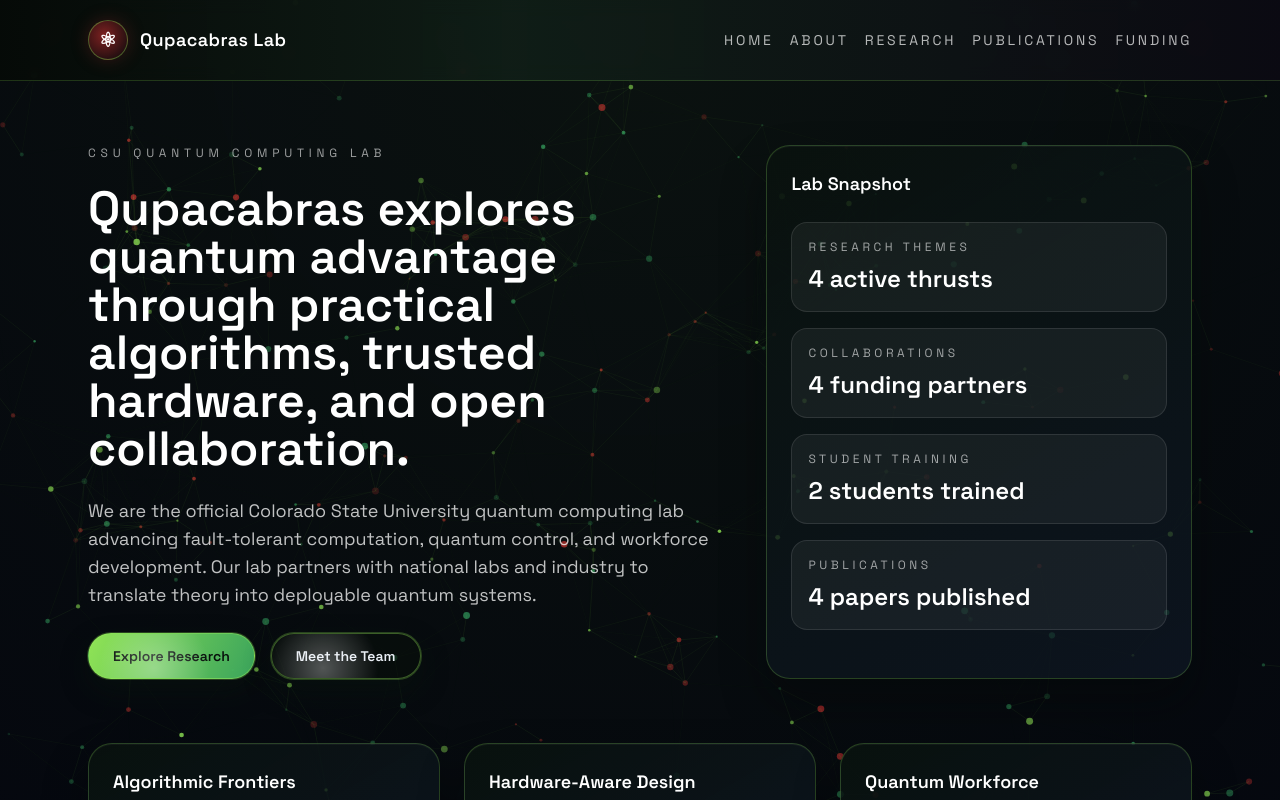
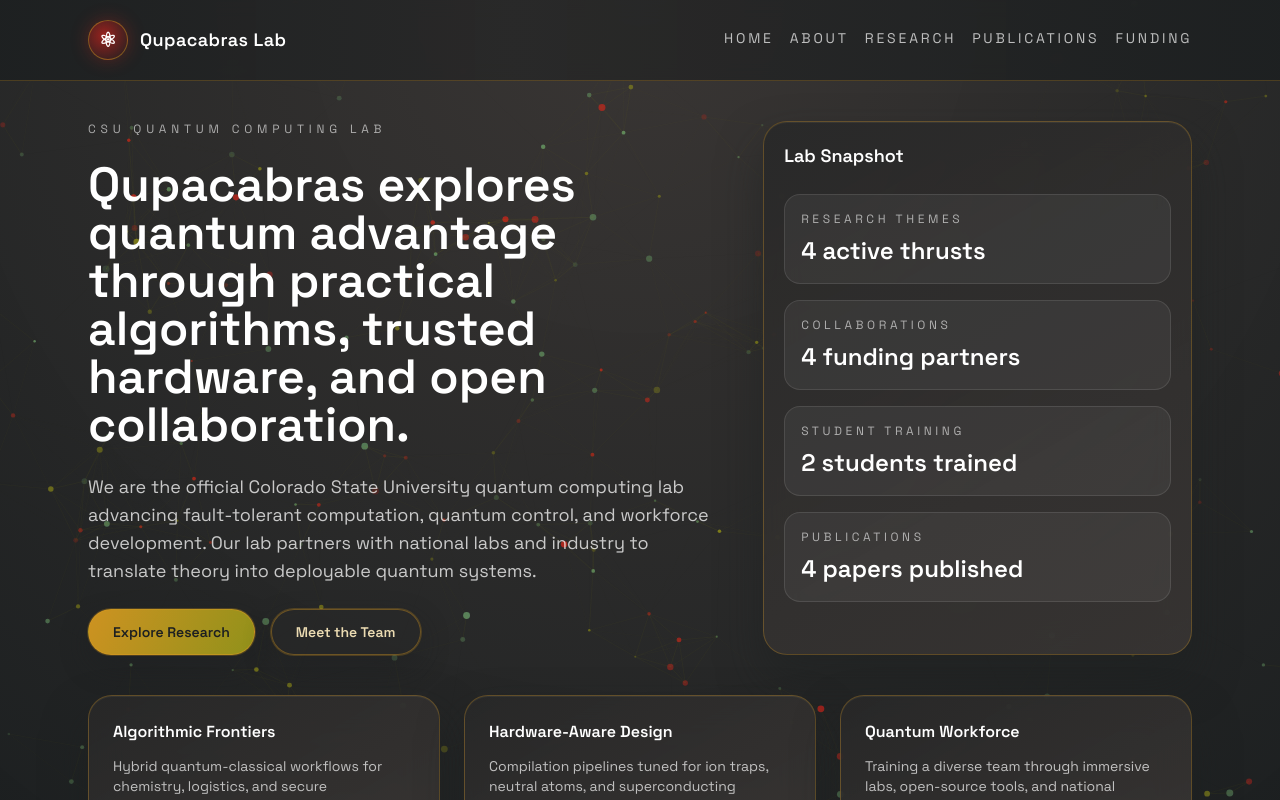
Before and after one commit to qupacabras-lab/qupacabras-org, a Svelte app: page / in a window 1280 px wide. Shown: the top 800 px of the page. Built offline with nearby package versions, Linux system fonts and the light colour scheme.

Commit message:
Added more interactivity on personnel page + changed color scheme + scaling effect to bubbles

```diff
--- a/src/app.css
+++ b/src/app.css
@@ -5,17 +5,60 @@
 @tailwind utilities;
 
 :root {
-  color-scheme: light;
-  --creature-lime: #98f05a;
-  --creature-emerald: #2e8f58;
-  --creature-blood: #b02b2b;
-  --creature-fog: rgba(147, 233, 115, 0.14);
+  color-scheme: dark;
+  --gb-bg: #282828;
+  --gb-bg-strong: #1d2021;
+  --gb-bg-soft: #3c3836;
+  --gb-fg: #ebdbb2;
+  --gb-fg-strong: #fbf1c7;
+  --gb-accent: #d79921;
+  --gb-accent-2: #98971a;
+  --gb-emerald: #689d6a;
+  --gb-red: #cc241d;
+  --gb-blue: #458588;
+  --gb-purple: #b16286;
+  --gb-yellow-deep: #b57614;
+  --gb-accent-rgb: 215 153 33;
+  --gb-accent-2-rgb: 152 151 26;
+  --gb-emerald-rgb: 104 157 106;
+  --gb-red-rgb: 204 36 29;
+  --gb-blue-rgb: 69 133 136;
+  --gb-purple-rgb: 177 98 134;
+  --creature-lime: var(--gb-accent-2);
+  --creature-emerald: var(--gb-emerald);
+  --creature-blood: var(--gb-red);
+  --panel-bg-1: rgba(40, 40, 40, 0.9);
+  --panel-bg-2: rgba(60, 56, 54, 0.78);
+  --panel-border: rgba(215, 153, 33, 0.3);
+  --panel-shadow: inset 0 1px 0 rgba(251, 241, 199, 0.06), 0 24px 44px rgba(29, 32, 33, 0.52);
+  --nav-bg: linear-gradient(
+    90deg,
+    rgba(29, 32, 33, 0.95),
+    rgba(40, 40, 40, 0.92) 40%,
+    rgba(29, 32, 33, 0.95)
+  );
+  --nav-border: rgba(215, 153, 33, 0.25);
+  --cta-border: rgba(215, 153, 33, 0.55);
+  --cta-bg: linear-gradient(115deg, rgba(215, 153, 33, 0.95), rgba(152, 151, 26, 0.95));
+  --cta-shadow: 0 0 0 1px rgba(215, 153, 33, 0.24), 0 12px 28px rgba(29, 32, 33, 0.45);
+  --cta-shadow-hover: 0 0 0 1px rgba(215, 153, 33, 0.45), 0 18px 34px rgba(29, 32, 33, 0.5);
+  --ghost-bg: rgba(40, 40, 40, 0.6);
+  --ghost-bg-hover: rgba(60, 56, 54, 0.8);
+  --ghost-border: rgba(215, 153, 33, 0.4);
+  --ghost-border-hover: rgba(215, 153, 33, 0.75);
+  --icon-bg: radial-gradient(circle at 40% 38%, rgba(204, 36, 29, 0.7), rgba(29, 32, 33, 0.95));
+  --icon-border: rgba(215, 153, 33, 0.45);
+  --icon-shadow: 0 0 18px rgba(204, 36, 29, 0.32);
+  --particle-bg: radial-gradient(circle at top, rgba(60, 56, 54, 0.9), rgba(29, 32, 33, 0.98));
+  --nav-dropdown-bg: rgba(29, 32, 33, 0.95);
+  --nav-dropdown-border: rgba(215, 153, 33, 0.3);
+  --nav-dropdown-shadow: 0 16px 28px rgba(0, 0, 0, 0.45);
 }
 
 body {
   @apply bg-ink text-mist;
   font-family: "Space Grotesk", "IBM Plex Sans", sans-serif;
-  background-color: #05080f;
+  background-color: var(--gb-bg);
   min-height: 100vh;
 }
 
@@ -24,9 +67,9 @@
 }
 
 .glass {
-  background: linear-gradient(150deg, rgba(9, 18, 14, 0.9), rgba(15, 24, 37, 0.72));
-  border: 1px solid rgba(152, 240, 90, 0.22);
-  box-shadow: inset 0 1px 0 rgba(255, 255, 255, 0.04), 0 24px 44px rgba(4, 8, 8, 0.42);
+  background: linear-gradient(150deg, var(--panel-bg-1), var(--panel-bg-2));
+  border: 1px solid var(--panel-border);
+  box-shadow: var(--panel-shadow);
   backdrop-filter: blur(18px);
 }
 
@@ -44,12 +87,12 @@
   width: 100%;
   height: 100%;
   pointer-events: none;
-  background: radial-gradient(circle at top, rgba(12, 20, 16, 0.9), rgba(5, 8, 15, 0.98));
+  background: var(--particle-bg);
 }
 
 .creature-band {
-  background: linear-gradient(90deg, rgba(6, 10, 7, 0.9), rgba(17, 32, 24, 0.8) 40%, rgba(12, 10, 19, 0.9));
-  border-color: rgba(152, 240, 90, 0.18);
+  background: var(--nav-bg);
+  border-color: var(--nav-border);
 }
 
 .fang-link {
@@ -62,11 +105,11 @@
   position: absolute;
   left: 0;
   right: 0;
-  bottom: -5px;
+  bottom: 0;
   height: 2px;
   transform: scaleX(0);
   transform-origin: left;
-  background: linear-gradient(90deg, var(--creature-lime), rgba(176, 43, 43, 0.9));
+  background: linear-gradient(90deg, var(--creature-lime), rgba(204, 36, 29, 0.9));
   transition: transform 180ms ease;
 }
 
@@ -78,74 +121,96 @@
   position: relative;
   overflow: hidden;
   border-radius: 9999px;
-  border: 1px solid rgba(152, 240, 90, 0.45);
-  background: linear-gradient(115deg, rgba(152, 240, 90, 0.95), rgba(62, 173, 97, 0.95));
-  color: #08110c;
-  box-shadow: 0 0 0 1px rgba(152, 240, 90, 0.24), 0 12px 28px rgba(8, 22, 13, 0.45);
+  border: 1px solid var(--cta-border);
+  background: var(--cta-bg);
+  color: var(--gb-bg-strong);
+  box-shadow: var(--cta-shadow);
   transform: translateY(0) scale(1);
   transition: transform 220ms ease, box-shadow 220ms ease, filter 220ms ease, border-color 220ms ease;
 }
 
-.beast-cta::before {
-  content: "";
-  position: absolute;
-  top: -26px;
-  right: 18%;
-  width: 140px;
-  height: 120px;
-  background: radial-gradient(circle, rgba(255, 255, 255, 0.3), transparent 60%);
-  pointer-events: none;
-}
-
-.beast-cta::after {
-  content: "";
-  position: absolute;
-  inset: 0;
-  background: linear-gradient(110deg, transparent 28%, rgba(255, 255, 255, 0.3) 46%, transparent 64%);
-  transform: translateX(-135%) rotate(2deg);
-  pointer-events: none;
-}
 
 .beast-cta:hover,
 .beast-cta:focus-visible {
   transform: translateY(-2px) scale(1.02);
-  box-shadow: 0 0 0 1px rgba(152, 240, 90, 0.4), 0 18px 34px rgba(7, 24, 13, 0.5);
+  box-shadow: var(--cta-shadow-hover);
   filter: saturate(1.08);
 }
 
-.beast-cta:hover::after,
-.beast-cta:focus-visible::after {
-  animation: ctaSlash 620ms ease-out 1;
-}
 
 .beast-cta:active {
   transform: translateY(0) scale(0.98);
 }
 
 .beast-cta--ghost {
-  border: 1px solid rgba(152, 240, 90, 0.36);
-  background: rgba(9, 16, 11, 0.45);
-  color: #e8edf4;
+  border: 1px solid var(--ghost-border);
+  background: var(--ghost-bg);
+  color: var(--gb-fg);
 }
 
 .beast-cta--ghost:hover,
 .beast-cta--ghost:focus-visible {
-  border-color: rgba(152, 240, 90, 0.65);
-  background: rgba(16, 28, 20, 0.72);
+  border-color: var(--ghost-border-hover);
+  background: var(--ghost-bg-hover);
 }
 
 .beast-icon {
-  border: 1px solid rgba(152, 240, 90, 0.35);
-  background: radial-gradient(circle at 40% 38%, rgba(176, 43, 43, 0.7), rgba(7, 9, 12, 0.95));
-  box-shadow: 0 0 18px rgba(176, 43, 43, 0.28);
+  border: 1px solid var(--icon-border);
+  background: var(--icon-bg);
+  box-shadow: var(--icon-shadow);
+}
+
+.brand-link {
+  transition: transform 220ms ease, color 160ms ease;
+}
+
+.brand-link:hover,
+.brand-link:focus-visible {
+  transform: translateY(-2px) scale(1.03);
+}
+
+.nav-dropdown {
+  border: 1px solid var(--nav-dropdown-border);
+  background: var(--nav-dropdown-bg);
+  box-shadow: var(--nav-dropdown-shadow);
 }
 
 .fade-in {
-  animation: fadeIn 0.9s ease-out both;
+  animation: fadeIn 0.9s ease-out;
+}
+
+.nav-link {
+  display: inline-block;
+  padding-bottom: 4px;
+}
+
+@media (max-width: 767px) {
+  .nav-link {
+    display: block;
+    width: 100%;
+  }
+}
+
+.card-hover {
+  transition: transform 200ms ease, box-shadow 200ms ease, border-color 200ms ease;
+}
+
+.card-hover {
+  transform: translateY(0) scale(1) rotateZ(0deg);
+}
+
+.card-hover:hover {
+  transform: translateY(-4px) scale(1.04) rotateZ(var(--card-tilt, 0deg));
+  border-color: rgba(215, 153, 33, 0.6);
+  box-shadow: 0 24px 40px rgba(29, 32, 33, 0.55);
+}
+
+.about-card:hover {
+  --card-tilt: 1deg;
 }
 
 .rise-in {
-  animation: riseIn 0.9s ease-out both;
+  animation: riseIn 0.9s ease-out;
 }
 
 @keyframes fadeIn {
@@ -167,12 +232,3 @@
     transform: translateY(0);
   }
 }
-
-@keyframes ctaSlash {
-  from {
-    transform: translateX(-135%) rotate(2deg);
-  }
-  to {
-    transform: translateX(135%) rotate(2deg);
-  }
-}
--- a/src/components/Navbar.svelte
+++ b/src/components/Navbar.svelte
@@ -47,7 +47,7 @@
 <nav class="creature-band relative z-20 border-b backdrop-blur">
   <div class="mx-auto flex w-full max-w-6xl flex-col gap-4 px-6 py-5 md:flex-row md:items-center md:justify-between md:gap-6">
     <div class="flex items-center justify-between gap-4 md:w-auto">
-      <a href="/" use:link class="flex items-center gap-3 text-lg font-semibold tracking-wide text-white">
+      <a href="/" use:link class="brand-link flex items-center gap-3 text-lg font-semibold tracking-wide text-white">
         <span class="beast-icon inline-flex h-10 w-10 items-center justify-center rounded-full text-xl">⚛︎</span>
         Qupacabras Lab
       </a>
@@ -66,7 +66,7 @@
       class={`mobile-nav w-full md:block md:w-auto ${mobileOpen ? "mobile-nav--open" : ""}`}
     >
       <div class="mobile-nav__inner flex flex-col gap-4 pb-2 text-sm uppercase tracking-[0.2em] text-white/70 md:flex-row md:items-center md:justify-end md:pb-0">
-      <a href="/" use:link class="fang-link hover:text-white">Home</a>
+      <a href="/" use:link class="nav-link fang-link hover:text-white">Home</a>
       <div
         class="relative"
         role="presentation"
@@ -84,7 +84,7 @@
         <a
           href="/about"
           use:link
-          class="fang-link hover:text-white"
+          class="nav-link fang-link hover:text-white"
           aria-haspopup="menu"
           aria-expanded={aboutMenuVisible}
           on:click={dismissAboutMenu}
@@ -97,7 +97,7 @@
           class:pointer-events-auto={aboutMenuVisible}
           class:opacity-100={aboutMenuVisible}
         >
-          <div class="min-w-[11rem] rounded-2xl border border-[#98f05a]/25 bg-[#0a1510]/95 p-2 shadow-[0_16px_28px_rgba(0,0,0,0.4)]">
+          <div class="nav-dropdown min-w-[11rem] rounded-2xl p-2">
             <a
               href="/about"
               use:link
@@ -123,9 +123,9 @@
           </div>
         </div>
       </div>
-      <a href="/research" use:link class="fang-link hover:text-white" on:click={closeMobile}>Research</a>
-      <a href="/publications" use:link class="fang-link hover:text-white" on:click={closeMobile}>Publications</a>
-      <a href="/funding" use:link class="fang-link hover:text-white" on:click={closeMobile}>Funding</a>
+      <a href="/research" use:link class="nav-link fang-link hover:text-white" on:click={closeMobile}>Research</a>
+      <a href="/publications" use:link class="nav-link fang-link hover:text-white" on:click={closeMobile}>Publications</a>
+      <a href="/funding" use:link class="nav-link fang-link hover:text-white" on:click={closeMobile}>Funding</a>
     </div>
   </div>
   </div>
--- a/src/components/ParticleBackground.svelte
+++ b/src/components/ParticleBackground.svelte
@@ -5,7 +5,7 @@
   let ctx;
   let animationId;
   let particles = [];
-  let palette = ["#98f05a", "#2e8f58", "#b02b2b"];
+  let palette = ["#98971a", "#689d6a", "#cc241d"];
   let mouse = { x: 0, y: 0, active: false };
   const particleCount = 236;
 
@@ -72,7 +72,7 @@
         const dist = Math.sqrt(dx * dx + dy * dy);
         if (dist < 120) {
           const intensity = 0.08 * (1 - dist / 120);
-          ctx.strokeStyle = `rgba(152, 240, 90, ${intensity})`;
+          ctx.strokeStyle = `rgba(152, 151, 26, ${intensity})`;
           ctx.lineWidth = 1;
           ctx.beginPath();
           ctx.moveTo(a.x, a.y);
--- a/src/routes/Home.svelte
+++ b/src/routes/Home.svelte
@@ -51,25 +51,10 @@
     },
   ];
 
-  const differentiators = {
-    title: "What sets Qupacabras apart",
-    description:
-      "We operate at the boundary of theory and deployment, building systems that are resilient, reproducible, and ready for field use. Our mission is to make quantum advantage tangible for scientists, students, and industry partners.",
-    highlights: [
-      {
-        title: "Open Quantum Stack",
-        description: "Reusable libraries for error mitigation and calibration.",
-      },
-      {
-        title: "Resilient Testbeds",
-        description: "Digital twins that accelerate device validation.",
-      },
-    ],
-  };
 </script>
 
-<section class="fade-in mx-auto w-full max-w-6xl px-6 pb-24 pt-16">
-  <div class="grid gap-10 lg:grid-cols-[1.2fr_0.8fr]">
+<section class="fade-in mx-auto w-full max-w-6xl px-6 pb-10 pt-10">
+  <div class="grid gap-8 lg:grid-cols-[1.2fr_0.8fr]">
     <div class="space-y-6">
       <p class="text-xs uppercase tracking-[0.4em] text-white/60">{hero.eyebrow}</p>
       <h1 class="text-4xl font-semibold text-white md:text-5xl">
@@ -87,12 +72,12 @@
         {/each}
       </div>
     </div>
-    <div class="glass rounded-3xl p-6 rise-in" style="animation-delay: 120ms;">
+    <div class="glass rounded-3xl p-5 rise-in" style="animation-delay: 120ms;">
       <div class="space-y-6">
         <h2 class="text-lg font-semibold text-white">{snapshot.title}</h2>
         <div class="grid gap-4">
           {#each snapshot.items as item}
-            <div class="rounded-2xl border border-white/10 bg-white/5 p-4">
+            <div class="snapshot-card rounded-2xl border border-white/10 bg-white/5 p-4">
               <p class="text-xs uppercase tracking-[0.3em] text-white/60">{item.label}</p>
               <p class="mt-2 text-2xl font-semibold text-white">{item.value}</p>
             </div>
@@ -102,32 +87,28 @@
     </div>
   </div>
 
-  <div class="mt-16 grid gap-6 md:grid-cols-3">
+  <div class="mt-10 grid gap-6 md:grid-cols-3">
     {#each focusAreas as area, index}
       <div
         class="glass rounded-3xl p-6 rise-in"
         style={`animation-delay: ${180 + index * 60}ms;`}
       >
-        <h3 class="text-lg font-semibold text-white">{area.title}</h3>
+        <h3 class="text-base font-semibold text-white">{area.title}</h3>
         <p class="mt-3 text-sm text-white/70">{area.description}</p>
       </div>
     {/each}
   </div>
+</section>
 
-  <div class="mt-16 glass rounded-3xl p-8">
-    <div class="grid gap-8 lg:grid-cols-[1fr_1fr]">
-      <div>
-        <h2 class="text-2xl font-semibold text-white">{differentiators.title}</h2>
-        <p class="mt-4 text-white/75">{differentiators.description}</p>
-      </div>
-      <div class="grid gap-4">
-        {#each differentiators.highlights as highlight}
-          <div class="rounded-2xl border border-white/10 bg-white/5 p-4">
-            <p class="text-sm font-semibold text-white">{highlight.title}</p>
-            <p class="mt-2 text-sm text-white/70">{highlight.description}</p>
-          </div>
-        {/each}
-      </div>
-    </div>
-  </div>
-</section>
+<style>
+  .snapshot-card {
+    transition: transform 200ms ease, box-shadow 200ms ease, border-color 200ms ease;
+  }
+
+  .snapshot-card:hover,
+  .snapshot-card:focus-within {
+    transform: translateY(-2px) scale(1.02);
+    border-color: rgba(215, 153, 33, 0.45);
+    box-shadow: 0 16px 30px rgba(29, 32, 33, 0.45);
+  }
+</style>
```
Also changed, not shown: src/routes/About.svelte (+104 -32 lines), src/routes/Funding.svelte (+2 -29 lines), src/routes/Gallery.svelte (+7 -9 lines), src/routes/Placeholder.svelte (+6 -6 lines), src/routes/Publications.svelte (+3 -55 lines), tailwind.config.cjs (+2 -8 lines), 5 other files (tests, documents, lock files or other folders).
